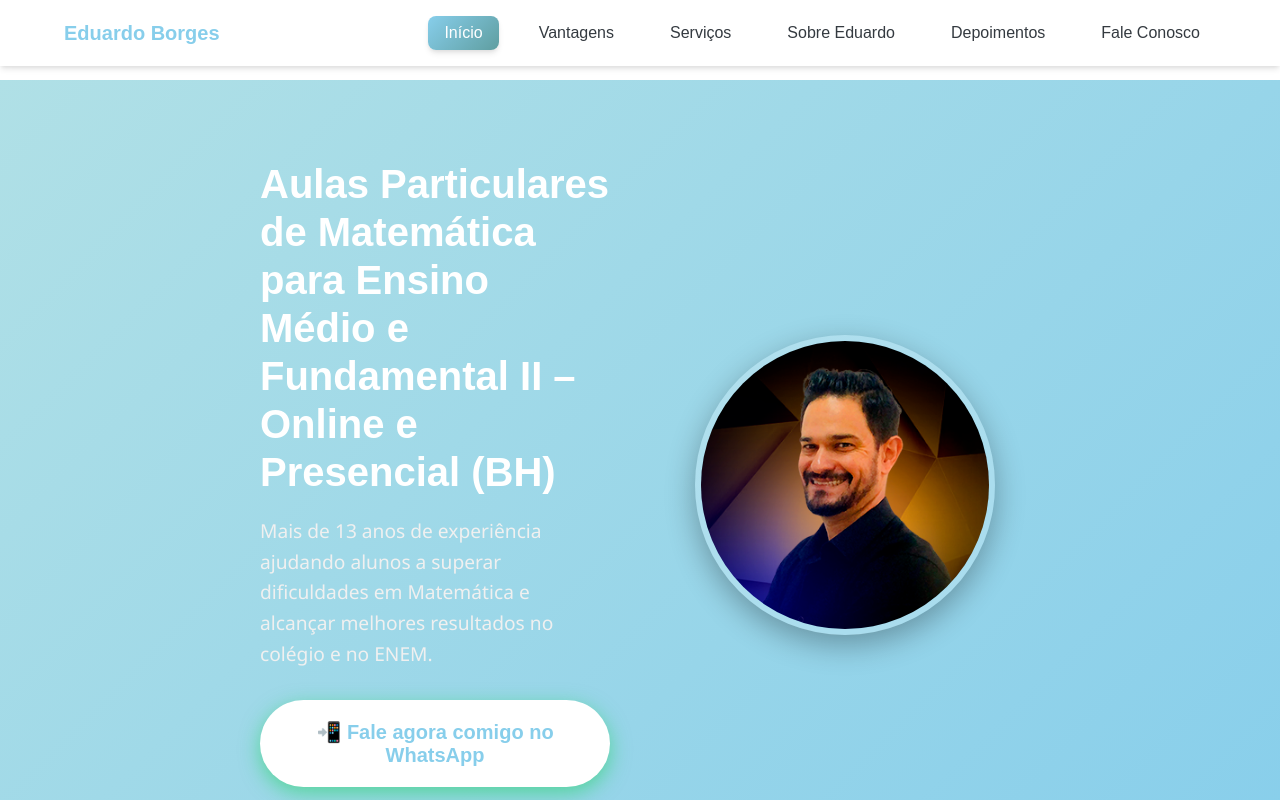
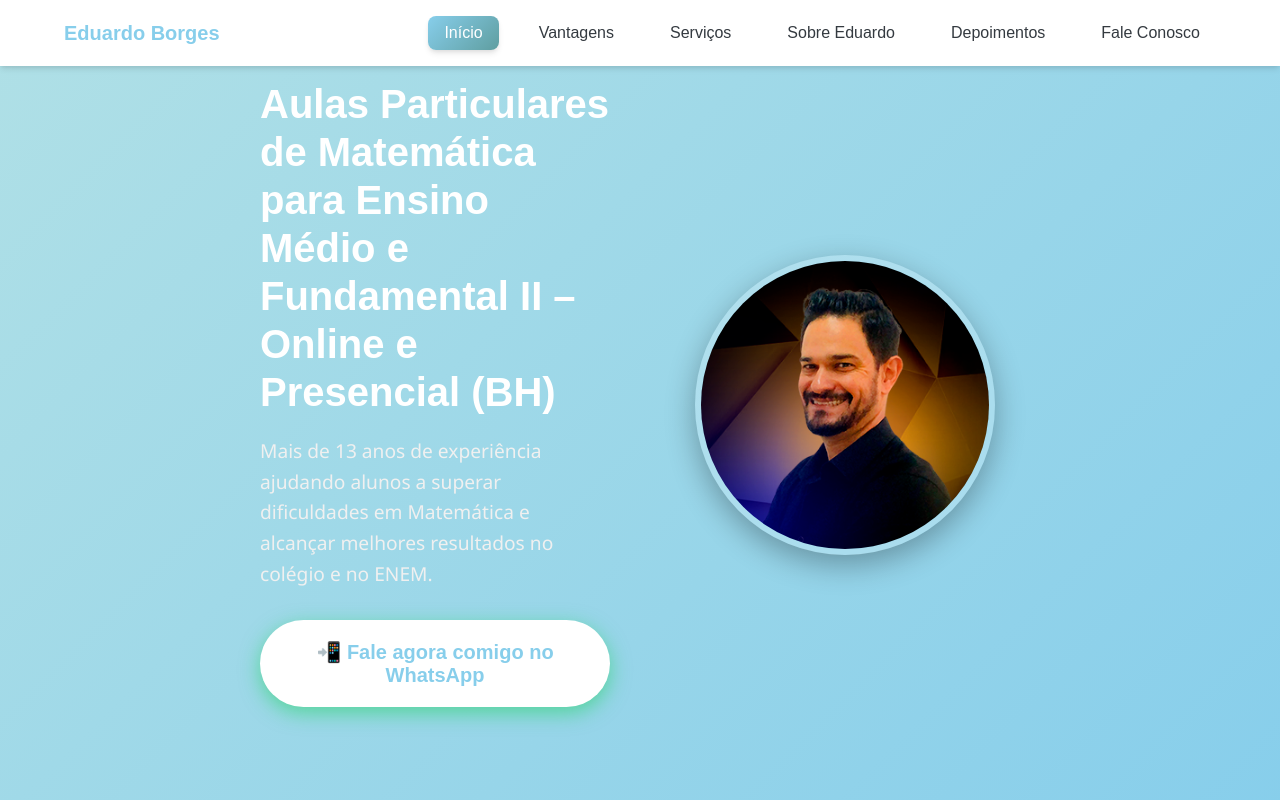
Before and after one commit to brunofiorillo/landing-page, a React (Create React App) app: page / in a window 1280 px wide. Shown: the top 800 px of the page. Built offline with nearby package versions, Linux system fonts and the light colour scheme.

Commit message:
fix(navigation): adjust header height and scroll offsets for better alignment
Update header height from 80px to 65px and reduce scroll offsets to improve section alignment when scrolling. Remove redundant body padding-top style that was causing layout issues.

```diff
--- a/src/App.css
+++ b/src/App.css
@@ -12,6 +12,11 @@ body {
 }
 
 .App {
+  min-height: 100vh;
+}
+
+/* Altura consistente para todas as seções */
+.App main section {
   min-height: 100vh;
 }
 
--- a/src/components/Navigation.css
+++ b/src/components/Navigation.css
@@ -122,10 +122,6 @@
   }
 }
 
-/* Add padding to body to account for fixed navigation */
-body {
-  padding-top: 80px;
-}
 
 @media (max-width: 768px) {
   body {
--- a/src/components/Navigation.tsx
+++ b/src/components/Navigation.tsx
@@ -16,7 +16,7 @@ const Navigation: React.FC = () => {
   const scrollToSection = (sectionId: string) => {
     const element = document.getElementById(sectionId);
     if (element) {
-      const headerHeight = 80; // Altura do header fixo
+      const headerHeight = 65; // Altura do header fixo + margem extra
       const elementPosition = element.offsetTop - headerHeight;
 
       window.scrollTo({
@@ -30,12 +30,12 @@ const Navigation: React.FC = () => {
   useEffect(() => {
     const handleScroll = () => {
       const sections = menuItems.map(item => item.id);
-      const headerHeight = 80;
+      const headerHeight = 65;
 
       for (let i = sections.length - 1; i >= 0; i--) {
         const section = document.getElementById(sections[i]);
         if (section) {
-          const sectionTop = section.offsetTop - headerHeight - 100;
+          const sectionTop = section.offsetTop - headerHeight - 50;
           if (window.scrollY >= sectionTop) {
             setActiveSection(sections[i]);
             break;
```
